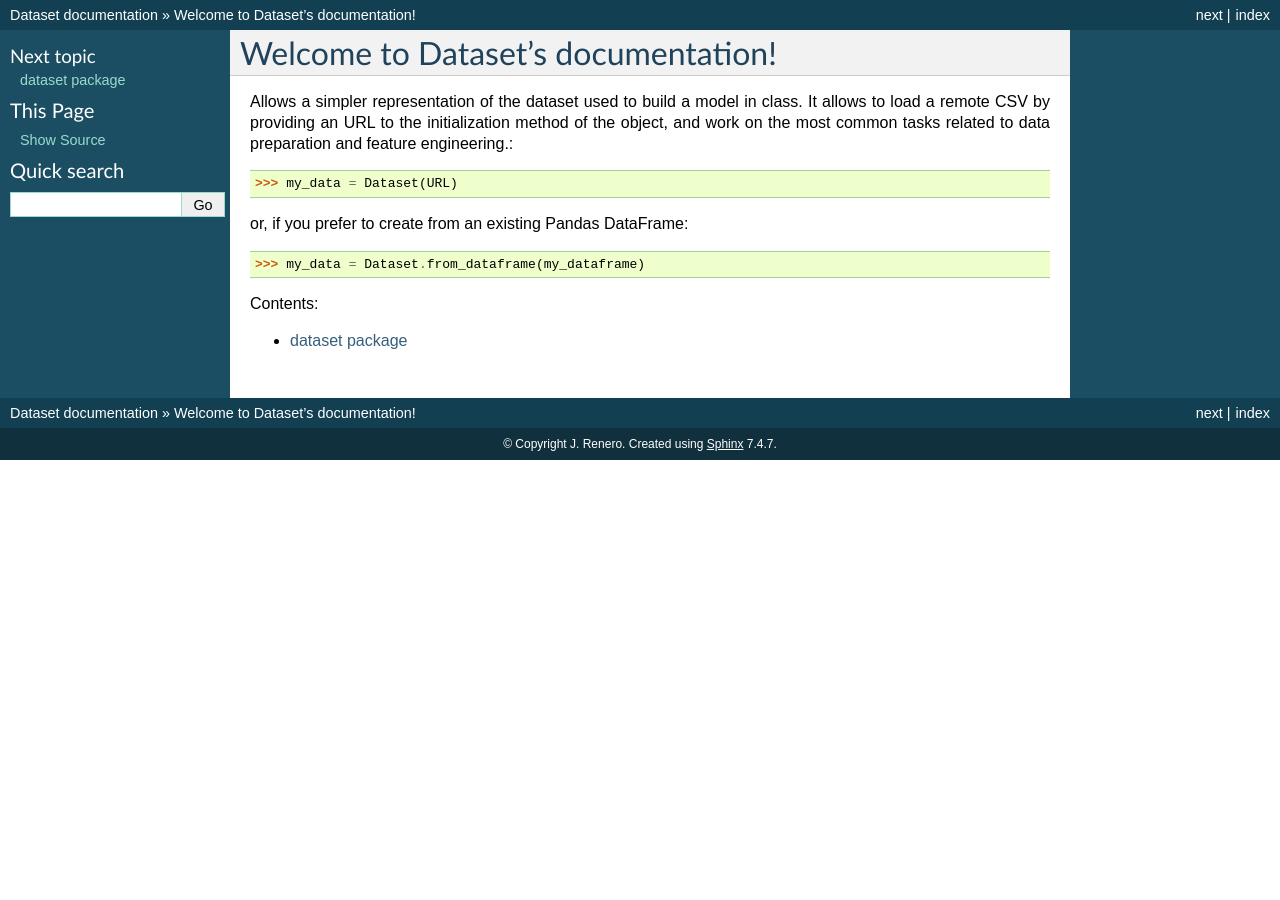
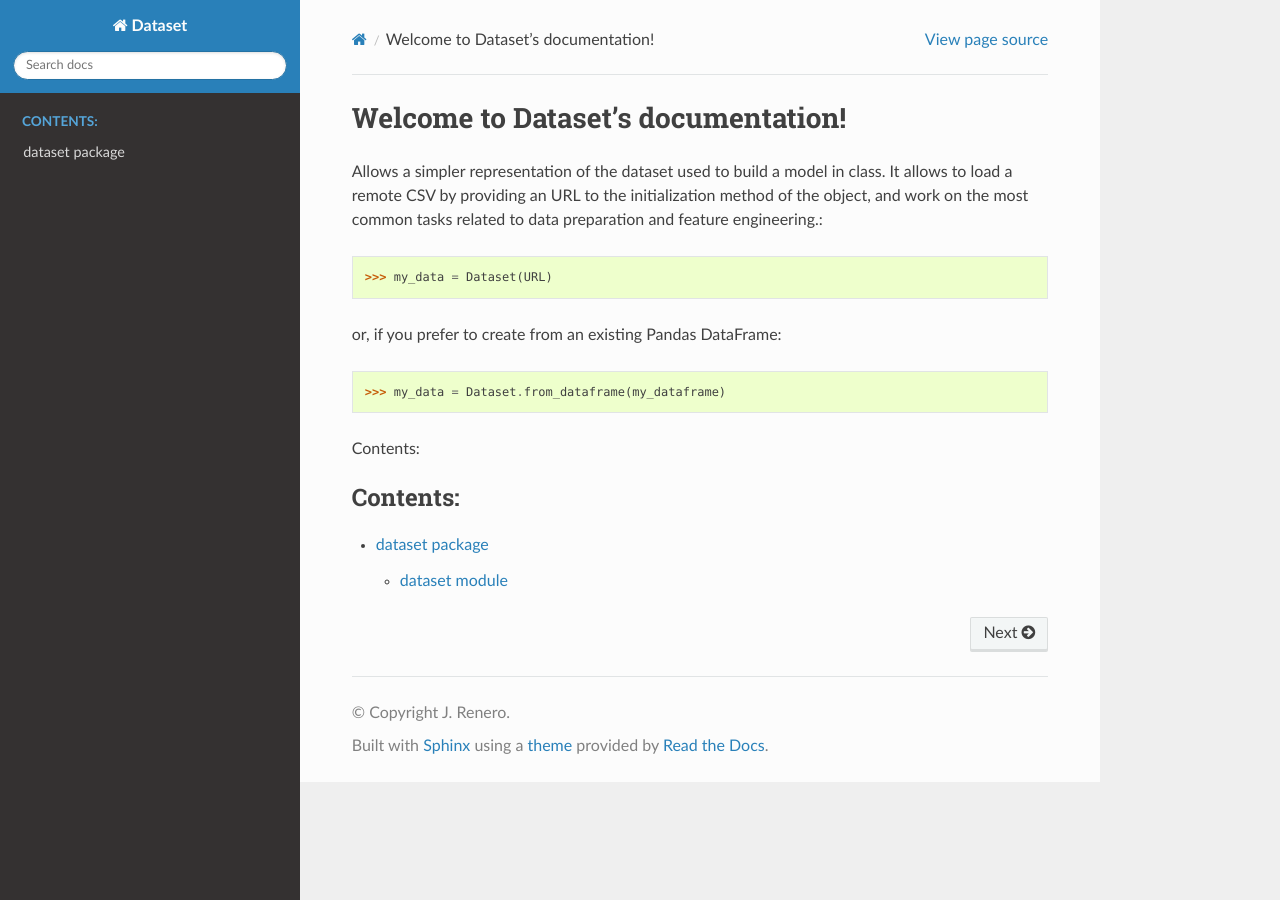
Before and after one commit to renero/dataset, a Sphinx documentation site: the page built from docs/index.rst, in a window 1280 px wide. Built offline with Sphinx 7.4.7 and the Read the Docs theme 2.0.0, drawn with Linux system fonts in a browser that asks for light colours.

Commit message:
updated docs

```diff
--- a/docs/conf.py
+++ b/docs/conf.py
@@ -6,14 +6,19 @@ import sys
 sys.path.insert(0, os.path.abspath('../'))
 sys.path.append('/Users/renero/Documents/SideProjects/dataset/dataset')
 
-extensions = ['sphinx.ext.autodoc', 'sphinx.ext.napoleon']
+extensions = ['sphinx.ext.autodoc', 'sphinx.ext.viewcode', 'sphinx.ext.napoleon', 'm2r']
+
+napoleon_google_docstring = True
+napoleon_use_param = True
+napoleon_use_ivar = True
+
 source_suffix = '.rst'
 master_doc = 'index'
 project = u'Dataset'
 copyright = u'J. Renero'
 exclude_patterns = ['_build']
 pygments_style = 'sphinx'
-html_theme = 'default'
+html_theme = 'sphinx_rtd_theme'
 autoclass_content = "both"
 
 autodoc_default_options = {
--- a/docs/index.rst
+++ b/docs/index.rst
@@ -24,6 +24,7 @@ or, if you prefer to create from an existing Pandas DataFrame::
 Contents:
 
 .. toctree::
-  :maxdepth: 1
+  :maxdepth: 2
+  :caption: Contents:
 
   dataset
--- /dev/null
+++ b/docs/read.rst
@@ -0,0 +1 @@
+.. include:: ../README.md
--- a/requirements.txt
+++ b/requirements.txt
@@ -9,3 +9,6 @@ skrebate
 statsmodels
 scikit_learn
 atlas
+sphinx
+sphinx_rtd_theme
+m2r
```
